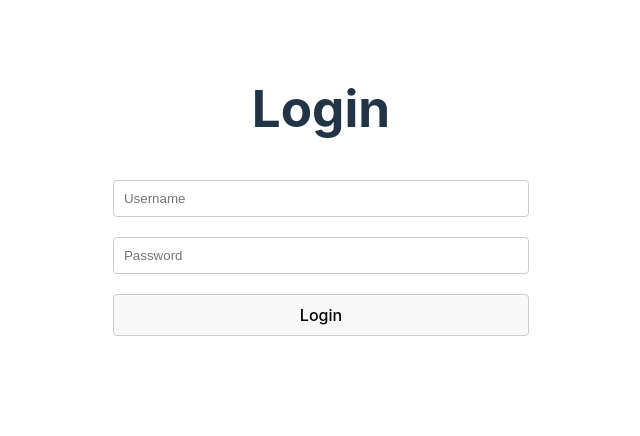
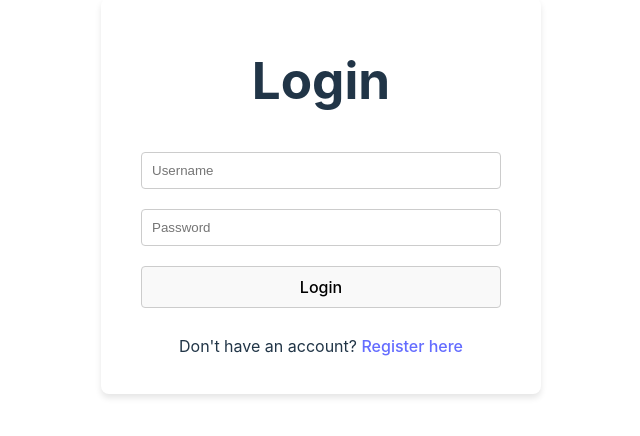
Before and after one commit to simmihugs/django_full_stack, a React (Vite) app in the folder frontend/: page /login in a window 1280 px wide. Shown: the part 204-640 px from the top of the page, without its empty margins (319-959 px from the left). Built offline with nearby package versions, Linux system fonts and the light colour scheme.

Commit message:
added hint to register form

```diff
--- a/frontend/src/components/Form.jsx
+++ b/frontend/src/components/Form.jsx
@@ -1,6 +1,6 @@
 import { useState, useEffect } from "react";
 import api from "../api";
-import { useNavigate } from "react-router-dom";
+import { useNavigate, Link } from "react-router-dom";
 import { ACCESS_TOKEN, REFRESH_TOKEN } from "../constants";
 import "../styles/Form.css";
 
@@ -46,6 +46,7 @@ function Form({ route, method }) {
   };
 
   return (
+    <div className="form-container">
       <form onSubmit={handleSubmit} className="form-label">
         <h1>{name}</h1>
         {error && <div className="error-message">{error}</div>}
@@ -67,6 +68,18 @@ function Form({ route, method }) {
           {name}
         </button>
       </form>
+      <p className="form-hint">
+        {method === "login" ? (
+          <>
+            Don't have an account? <Link to="/register">Register here</Link>
+          </>
+        ) : (
+          <>
+            Already have an account? <Link to="/login">Login here</Link>
+          </>
+        )}
+      </p>
+    </div>
   );
 }
 
```
Lines whose indentation alone changed are shown as unchanged.
